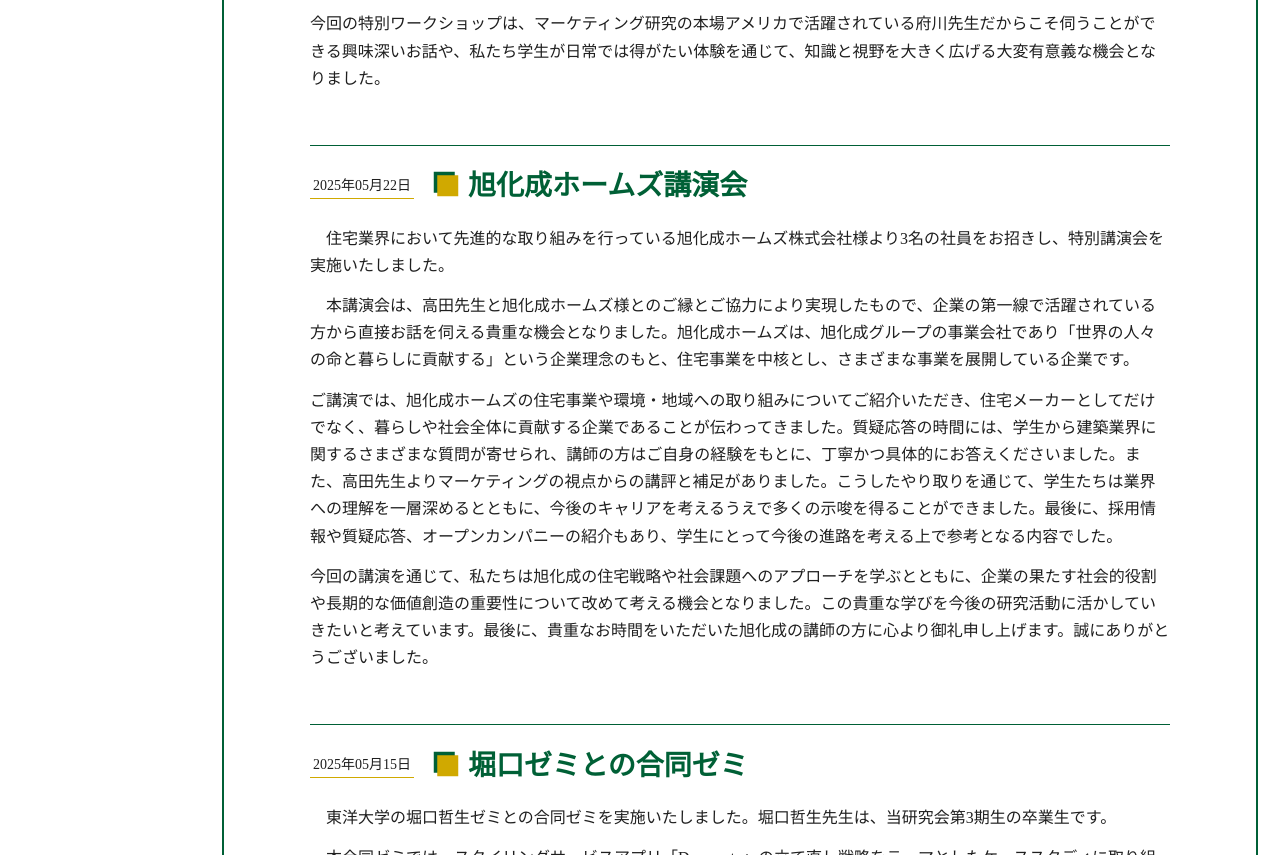
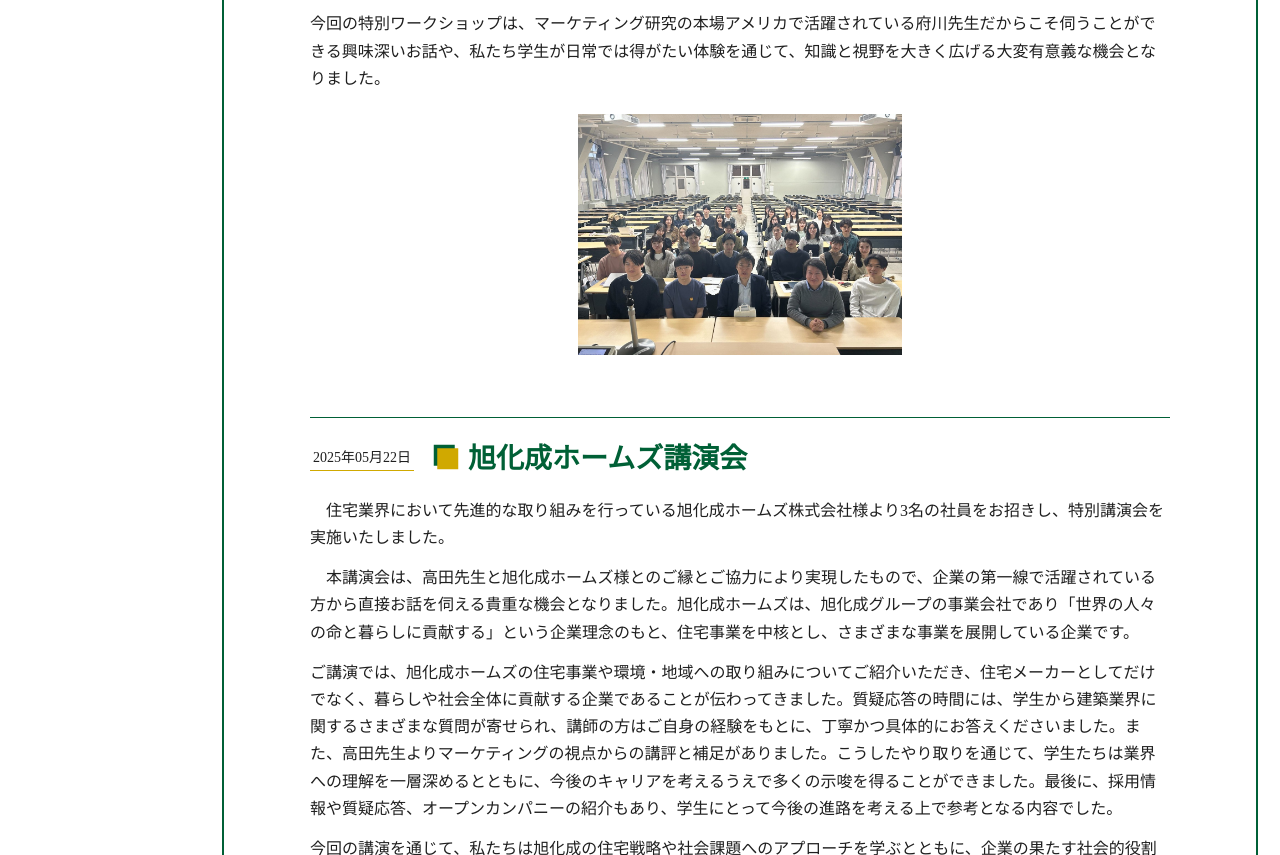
Before and after one commit to dohmaki/keiotakatazemi, a plain HTML site: page news.html in a window 1280 px wide. Shown: the part 1190-2045 px from the top of the page. Drawn offline with Linux system fonts and the light colour scheme.

Commit message:
Update news.html

```diff
--- a/news.html
+++ b/news.html
@@ -85,6 +85,7 @@
             <p>　本ワークショップに先立ち、ゼミ生は9つのグループに分かれ、AIを活用したロゴ作成ツール「Tailor Brands」に関する事前課題に取り組んだうえで当日を迎えました。当日は、海外大学における授業の雰囲気を体感することを目的として、府川先生には英語でご講義いただきました。</p>
             <p>ワークショップでは、オンラインデザインツール「Canva」と「Tailor Brands」を比較・活用する実践的なアクティビティに取り組んだほか、ビジネスにおけるAIの活用やイノベーションの重要性について、府川先生より大変示唆に富むご講演を賜りました。終盤の質疑応答では、府川先生がミズーリ科学技術大学をご選択された経緯や、日本とアメリカにおける研究環境の相違点など、非常に興味深いお話を伺うことができ、参加者一同、大いに刺激を受けました。</p>
             <p>今回の特別ワークショップは、マーケティング研究の本場アメリカで活躍されている府川先生だからこそ伺うことができる興味深いお話や、私たち学生が日常では得がたい体験を通じて、知識と視野を大きく広げる大変有意義な機会となりました。</p>
+            <div class="news-article-img"><img src="image/20250522-府川.jpg" alt="caseの発表中の写真" /></div>
           </section>
         </article>
         <article class="news-article">
```
